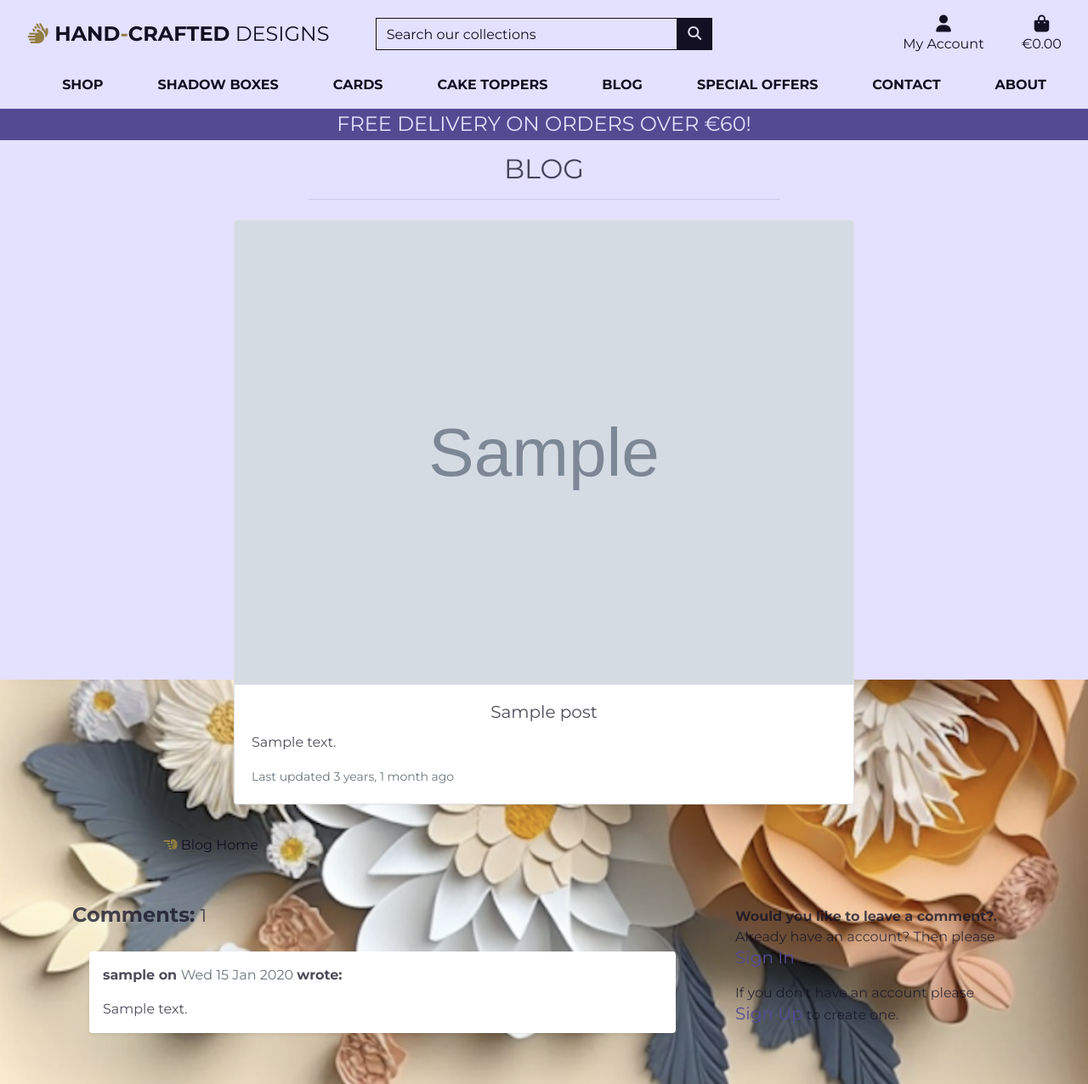
After one commit to JayaSurya-Dev/hand-crafted-paper-e-commerce, a Django app: a page that uses templates/includes/main-nav.html in a window 1280 px wide. The commit adds this page. Shown: the whole page at 85% size. Run offline with Django 3.2, Linux system fonts and the light colour scheme; tables that the repository leaves empty hold one stand-in row (values such as "Sample post"); grey boxes marked "Sample" are stand-in pictures; some libraries are stand-ins or nearby versions.

Commit message:
Update blog views & add post comment

```diff
--- /dev/null
+++ b/blog/forms.py
@@ -0,0 +1,17 @@
+from django import forms
+from .models import Post, Comment
+
+
+class CommentForm(forms.ModelForm):
+    """
+    Form for comment
+    """
+    class Meta:
+        model = Comment
+        fields = ['body']
+
+    def __init__(self, *args, **kwargs):
+        """Remove body label and add placeholder text"""
+        super(CommentForm, self).__init__(*args, **kwargs)
+        self.fields['body'].label = ''
+        self.fields['body'].widget.attrs['placeholder'] = 'Add comment here...'
--- a/blog/models.py
+++ b/blog/models.py
@@ -47,7 +47,7 @@ class Post(models.Model):
 
     def get_absolute_url(self):
         """ Get the post detail absolute url """
-        return reverse("blog:post-detail", args=[self.slug])
+        return reverse("blog:post_detail", args=[self.slug])
 
 
 class Comment(models.Model):
--- /dev/null
+++ b/blog/templates/blog/post_detail.html
@@ -0,0 +1,104 @@
+{% extends "base.html" %}
+{% load static %}
+
+{% block extra_title %}
+    {% if category %} | {{ category.friendly_name }} {% else %} | Blog {% endif %}
+{% endblock extra_title %}
+
+{% block page_header %}
+    <div class="container header-container">
+        <div class="row">
+            <div class="col"></div>
+        </div>
+    </div>
+{% endblock page_header %}
+
+{% block content %}
+<div class="overlay"></div>
+<div class="container-sm">
+    <div class="row">
+        <div class="col text-center mt-3">
+            <h2 class="logo-font">
+                {% if category %} {{ category.friendly_name }} {% else %} Blog {% endif %}
+            </h2>
+            {% for cc in current_categories %}
+            <a class="category-badge text-decoration-none" href="{% url 'products:product_list' %}?category={{ cc.name }}">
+                <span class="p-2 mt-2 badge badge-white text-black rounded-0 border border-dark">{{ cc.friendly_name }}</span>
+            </a>
+            {% endfor %}
+            <hr class="w-50 mb-4">
+        </div>
+    </div>
+    <div class="row">
+        <div class="col-md-8 offset-md-2">
+            <div class="card mb-3">
+                {% if post.featured_image %}
+                    <img class="card-img-top" src="{{ post.featured_image.url }}" alt="{{ post.title }}">
+                    {% else %}
+                    <img class="card-img-top" src="{{ MEDIA_URL }}noimage.png" alt="{{ post.title }}">
+                {% endif %}
+                <div class="card-body">
+                    <h5 class="card-title text-center">{{ post.title }}</h5>
+                    <p class="card-text">{{ post.content | safe }}</p>
+                    <p class="card-text"><small class="text-muted">Last updated {{ post.updated_on | timesince }} ago </small></p>
+                </div>
+            </div>
+        </div>
+    </div>
+    <div class="product-container col-10 offset-1">
+        <div class="row mt-1 mb-2">
+            <div class="col-12 col-md-6 order-md-first">
+                <p class="text-black75 mt-3 text-center text-md-left">
+                    <span class="#"><a href="{% url 'blog:post_list' %}" class="text-black"><i class="fas fa-hand-point-left text-brown"></i> Blog Home</a>
+                </p>
+            </div>
+        </div>
+    </div>
+    <div class="row">
+        <div class="col-md-8 card mb-4 mt-4 card-comment">
+          <p class="thin h4 mt-2">
+            <strong class="second-color">Comments:</strong>
+            <small>{{ comments.count }}</small>
+          </p>
+          <div class="card-body">
+              {% for comment in comments %}
+              <div class="comments shadow-sm p-3 mb-3 bg-white rounded" style="padding: 10px;">
+              <p class="font-weight-bold">
+                {{ comment.user }} on <span class=" text-muted font-weight-normal">
+                  {{ comment.created_on|date:"D d M Y" }}
+                </span> wrote:
+              </p>
+              {{ comment.body | safe }}
+            </div>
+            {% empty %}
+            <P>There is no comments</P>
+            {% endfor %} </div>
+        </div>
+        <div class="col-md-4 card mb-4 mt-3 card-comment">
+          <div class="card-body">
+              {% if user.is_authenticated %}
+            <!-- Comment Form -->
+            <p class="thin h4">
+                <strong>Leave a comment:</strong>
+            </p>
+            <p>Posting as: {{ user.username }}</p>
+            <form action="{% url 'blog:post_detail' slug=post.slug %}" method="POST">
+                {% csrf_token %}
+                {{ form | crispy | safe }}
+                <button type="submit" class="btn btn-black">Add Comment</button>
+            </form>
+            <!-- ./ comment form -->
+              {% else %} <p>
+              <strong>Would you like to leave a comment?.</strong> Already have an account? Then please <a href="{% url 'account_login' %}">
+                <strong class="text-darker-purple h5">Sign In</strong>
+              </a>
+            </p>
+            <p> If you don't have an account please <a href="{% url 'account_signup' %}">
+                <strong class="text-darker-purple h5">Sign Up</strong>
+              </a> to create one. </p>
+              {% endif %}
+          </div>
+        </div>
+      </div>
+</div>
+{% endblock content %}
--- a/blog/urls.py
+++ b/blog/urls.py
@@ -4,5 +4,8 @@ from . import views
 app_name = 'blog'
 
 urlpatterns = [
-    path('posts/', views.post_list, name='post_list'),
+    path('', views.post_list, name='post_list'),
+    path('post/<slug:slug>/', views.post_detail, name='post_detail'),
+    path('post/comment/<slug:slug>/',
+         views.post_detail, name='post_comment'),
 ]
--- a/blog/views.py
+++ b/blog/views.py
@@ -1,9 +1,14 @@
 from django.shortcuts import (
     render,
+    redirect,
     reverse,
+    get_object_or_404,
     )
+from django.contrib import messages
+from django.contrib.auth.decorators import login_required
+
 from .models import Post, Comment
-from django.contrib import messages
+from .forms import CommentForm
 
 
 def post_list(request):
@@ -15,11 +20,49 @@ def post_list(request):
         HttpResponse: the HTTP response object with the rendered template
     """
     posts = Post.objects.filter(status="published")
-
-    template = ["blog/post/post_list.html"]
+    template = ["blog/post_list.html"]
     context = {
-        "page_title": "Coding Articles",
         "posts": posts,
     }
 
     return render(request, template, context)
+
+
+def post_detail(request, slug):
+    """
+    Display a single post and a comment form.
+    Parameters:
+        request (HttpRequest): The HTTP request made to the view.
+        slug (str): The slug identifier for the post.
+    Returns:
+        HttpResponse: The rendered HTML template for the post detail page.
+    """
+    post = get_object_or_404(Post, slug=slug)
+    comments = post.comments.filter(approved=True)
+    comment = None
+    if request.method == 'POST':
+        form = CommentForm(request.POST)
+        if form.is_valid():
+            comment = form.save(commit=False)
+            comment.post = post
+            comment.user = request.user
+            comment.email = request.user.email
+            if request.user.is_staff:
+                comment.approved = True
+                comment.save()
+                messages.success(request, "Thank you for your comment.")
+            else:
+                comment.save()
+                messages.success(request, "Your comment it's been reviewed.")
+
+            return redirect('blog:post_detail', slug=post.slug)
+    else:
+        form = CommentForm()
+
+    template = "blog/post_detail.html"
+    context = {
+        "comments": comments,
+        "form": form,
+        "post": post,
+    }
+    return render(request, template, context)
--- a/static/css/base.css
+++ b/static/css/base.css
@@ -202,6 +202,11 @@ input[name='q']::placeholder {
 
 input[name='q']:focus {
     background-color: white !important;
+}
+
+.card-comment {
+    border: none;
+    background-color: transparent;
 }
 
 /* ------------------------------- bootstrap toasts */
--- a/templates/includes/main-nav.html
+++ b/templates/includes/main-nav.html
@@ -50,15 +50,10 @@
                 <a href="{% url 'products:product_list' %}?category=birthday_cake_topper,anniversary_cake_topper,wedding_cake_topper" class="dropdown-item">All Cake Toppers</a>
             </div>
         </li>
-        <li class="nav-item dropdown">
-            <a class="logo-font font-weight-bold nav-link text-black mr-5" href="#blog" id="blog-link" data-toggle="dropdown" aria-haspopup="true" aria-expanded="false">
+        <li class="nav-item">
+            <a class="logo-font font-weight-bold nav-link text-black mr-5" href="{% url 'blog:post_list' %}" id="blog-link" aria-haspopup="true" aria-expanded="false">
                 Blog
             </a>
-            <div class="dropdown-menu border-0" aria-labelledby="blog-link">
-                <a href="#" class="dropdown-item">Featured Articles</a>
-                <a href="#" class="dropdown-item">Latest Articles</a>
-                <a href="#" class="dropdown-item">All Articles</a>
-            </div>
         </li>
         <li class="nav-item dropdown">
             <a class="logo-font font-weight-bold nav-link text-black mr-5" href="#" id="specials-link" data-toggle="dropdown" aria-haspopup="true" aria-expanded="false">
```
Also changed, not shown: blog/templates/blog/post_list.html (added, +112 -0 lines), media/blog_images/framed-paper-flower-2023-1-13.png (added), media/product_images/green-flower-butterfly_1_optimized.png (deleted), media/product_images/green-flower-butterfly_1_optimized_1_50.png (added), media/product_images/heart_made_of_roses.png (deleted), media/product_images/heart_made_of_roses_optimized.png (added).
